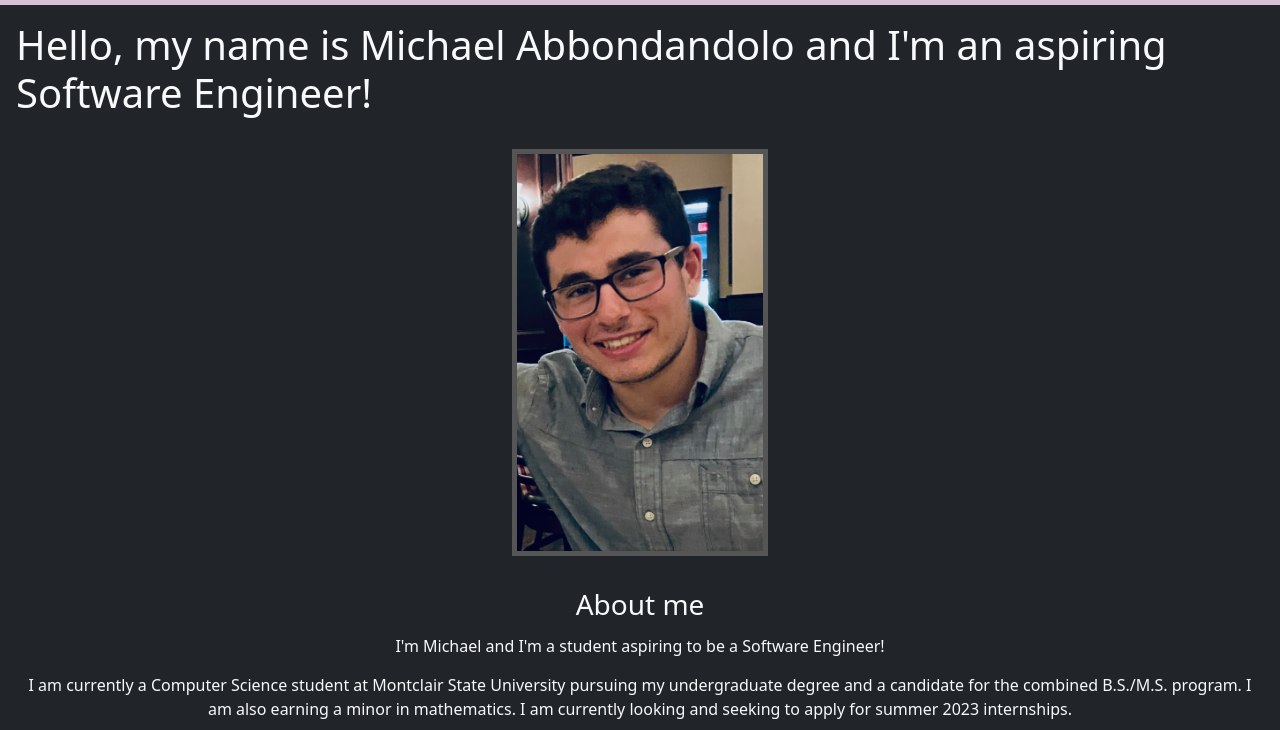
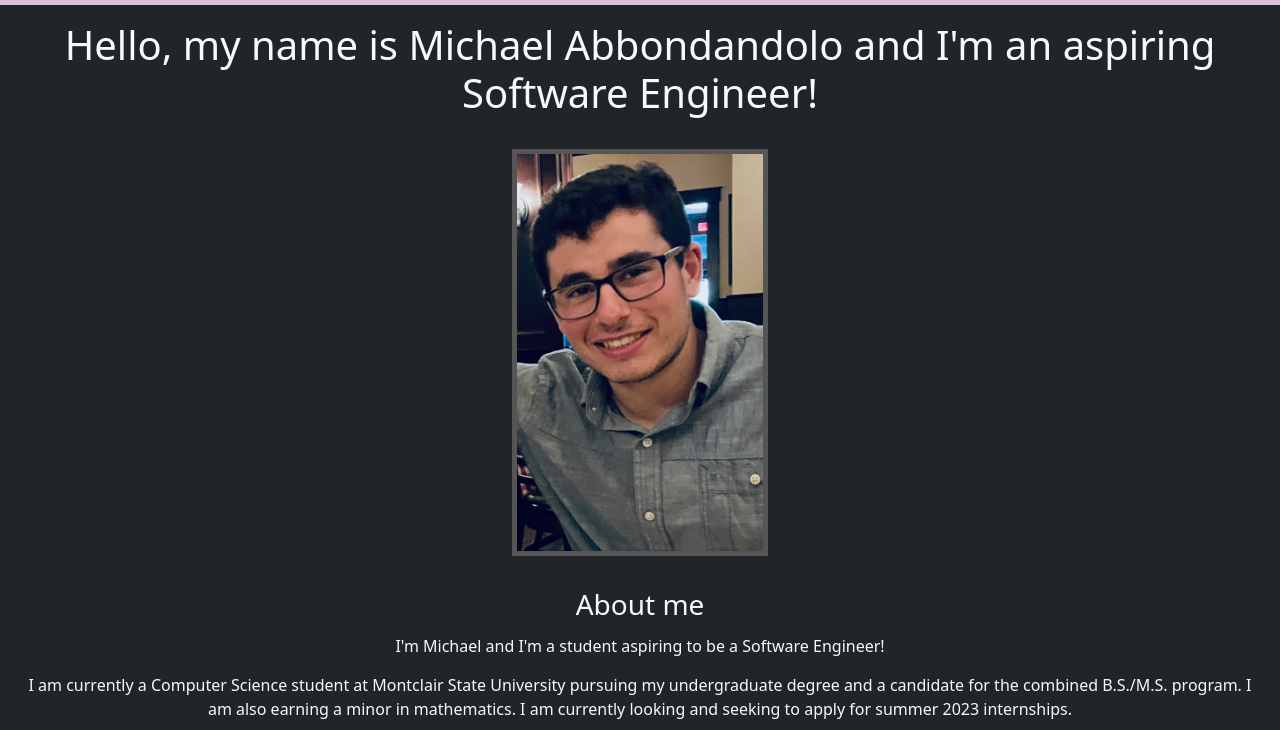
Before and after one commit to Mike5931/Mike5931.github.io, a plain HTML site: page index.html in a window 1280 px wide. Shown: the part 51-781 px from the top of the page. Drawn offline with nearby package versions, Linux system fonts and the light colour scheme.

Commit message:
centered

```diff
--- a/index.html
+++ b/index.html
@@ -92,10 +92,10 @@
       integrity="sha384-pprn3073KE6tl6bjs2QrFaJGz5/SUsLqktiwsUTF55Jfv3qYSDhgCecCxMW52nD2"
       crossorigin="anonymous"
     ></script>
-    <h1 class="m-3">
+    <center><h1 class="m-3">
       Hello, my name is Michael Abbondandolo and I'm an aspiring Software
       Engineer!
-    </h1>
+    </h1></center>
 
     <div>
       <center><div>
```
